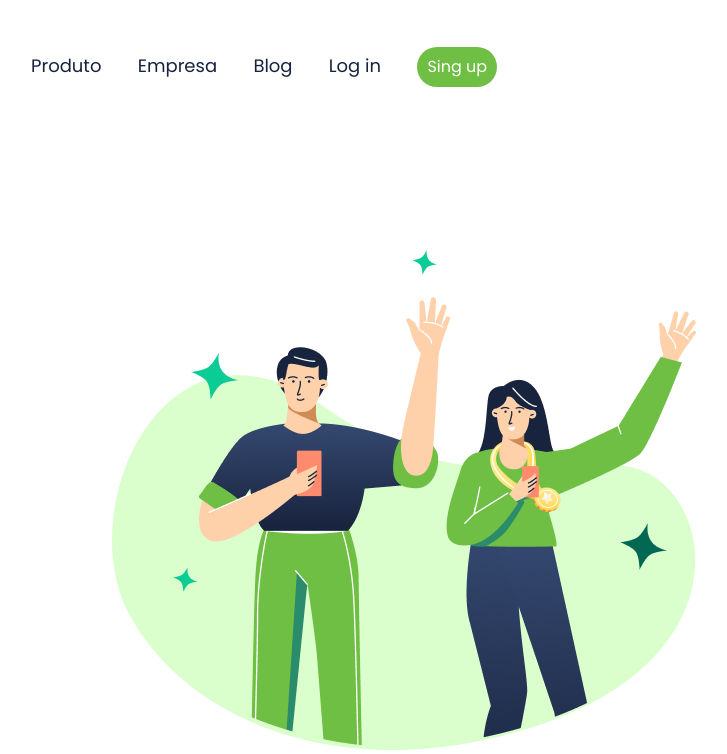
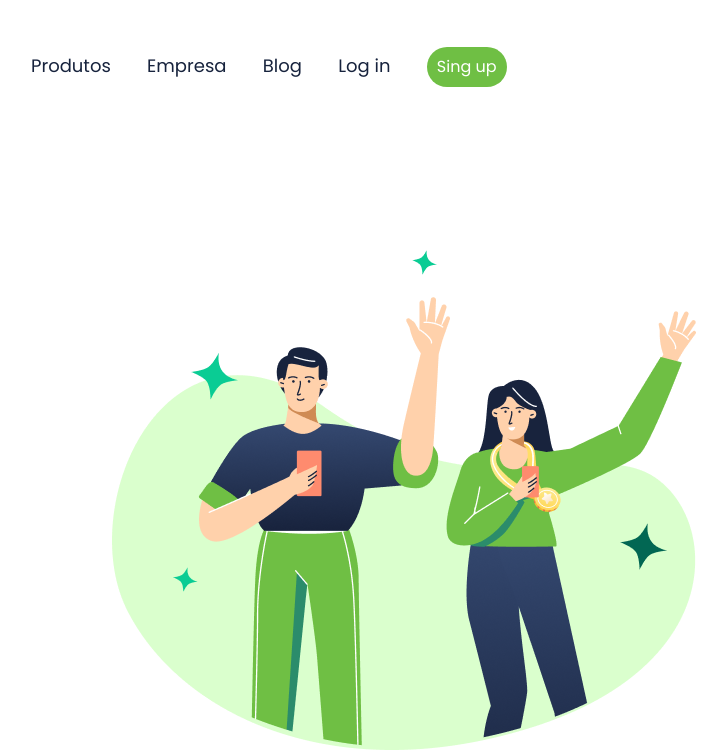
Before and after one commit to BrunnoCaramelo/Dasafio-CSS-1, a plain HTML site: page Index.html in a window 1280 px wide. Shown: the top 754 px of the page, without its empty margins (11-738 px from the left). Drawn offline with Linux system fonts and the light colour scheme.

Commit message:
Alteração Index.html

```diff
--- a/Index.html
+++ b/Index.html
@@ -15,7 +15,7 @@
 
 <body>
     <header>
-        <a class="link-topo">Produto</a>
+        <a class="link-topo">Produtos</a>
         <a class="link-topo">Empresa</a>
         <a class="link-topo">Blog</a>
         <a class="link-topo">Log in</a>
```
